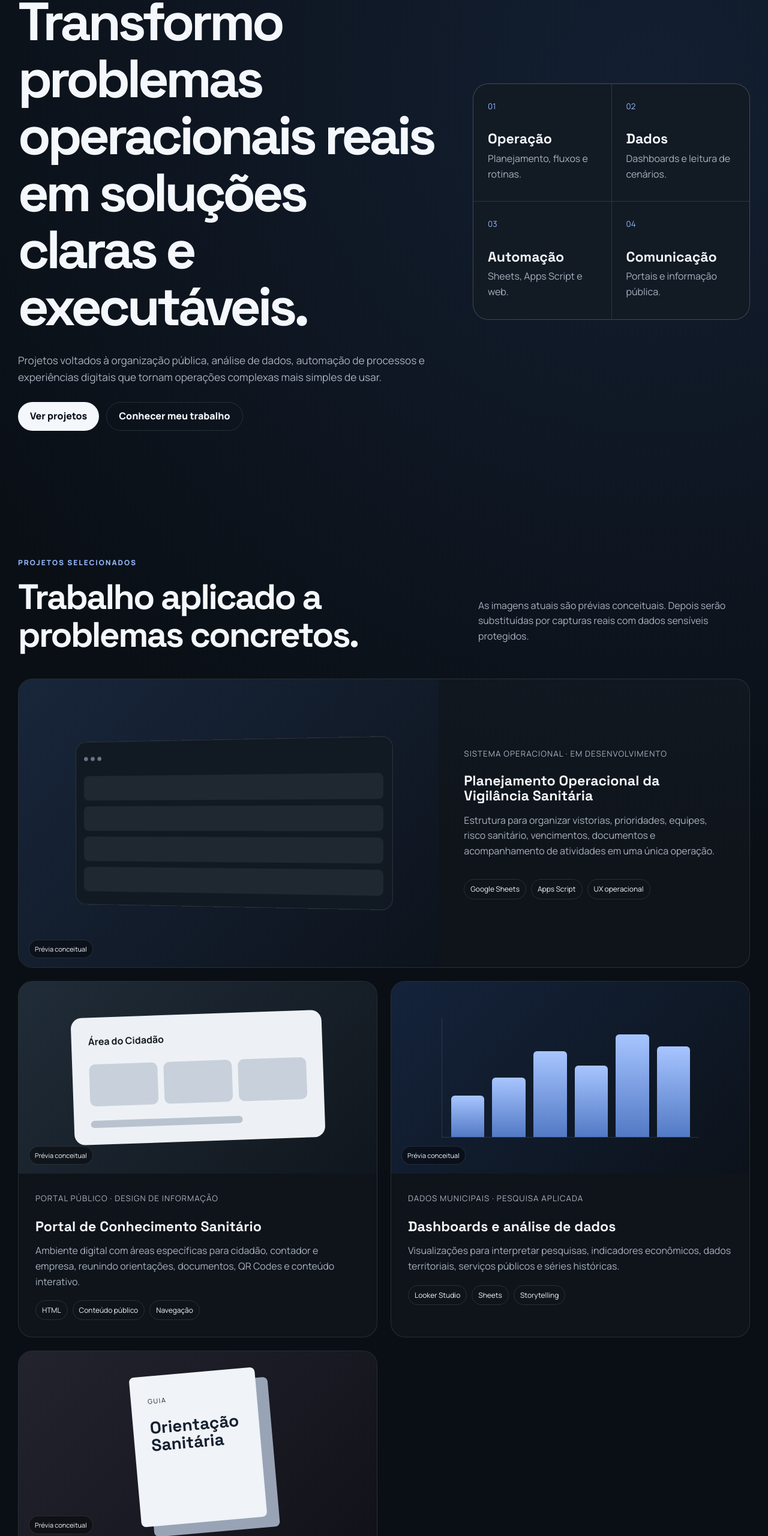
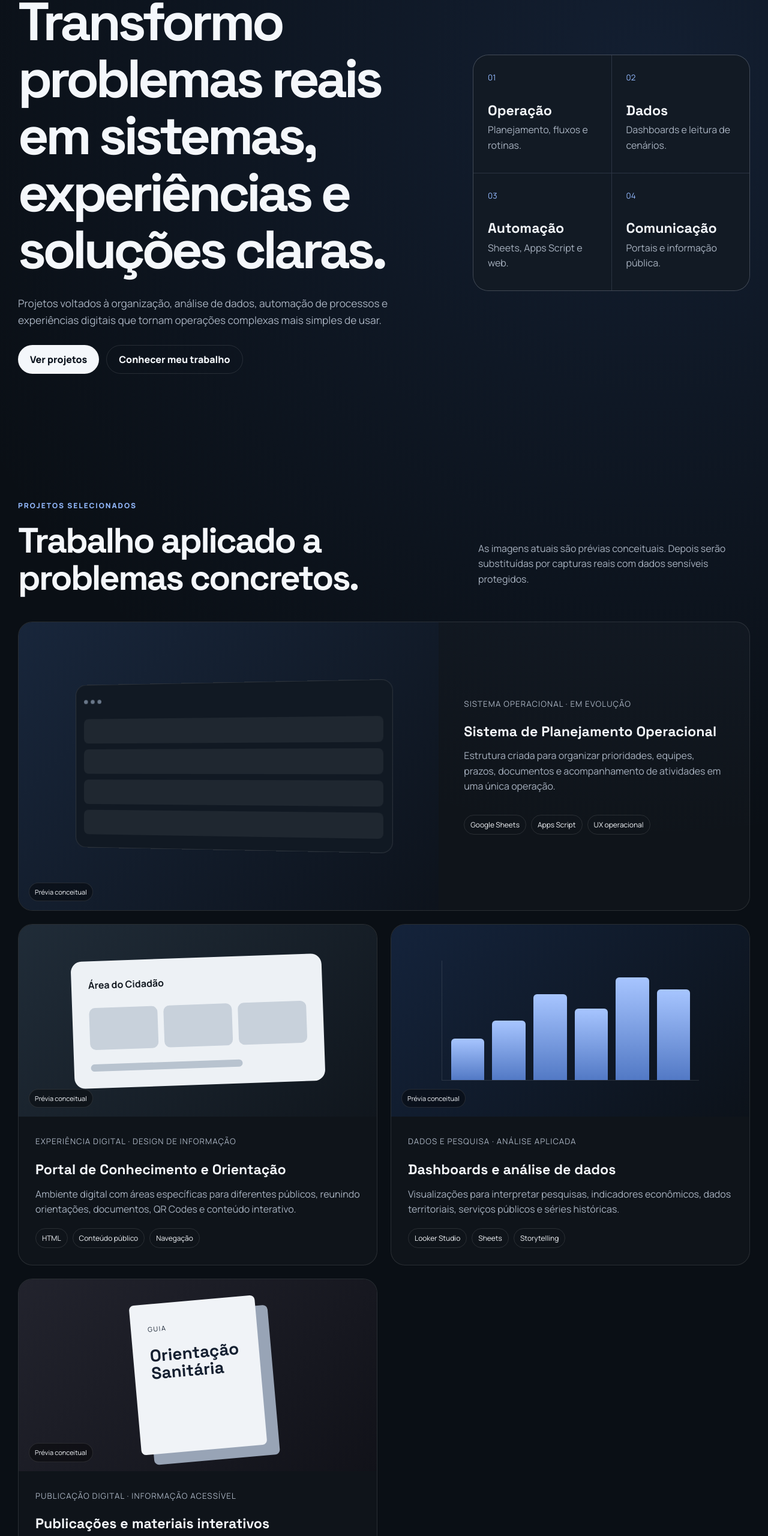
Before and after one commit to Jvk-Station/jvkportfolio, a plain HTML site: page index.html in a window 1280 px wide. Shown: the part 240-2800 px from the top of the page at 60% size. Drawn offline with Linux system fonts and the light colour scheme.

Commit message:
Add files via upload

```diff
--- a/index.html
+++ b/index.html
@@ -21,8 +21,8 @@
 <section class="hero" id="inicio">
   <div>
     <p class="kicker">Sistemas · Dados · Automação</p>
-    <h1>Transformo problemas operacionais reais em soluções claras e executáveis.</h1>
-    <p class="lead">Projetos voltados à organização pública, análise de dados, automação de processos e experiências digitais que tornam operações complexas mais simples de usar.</p>
+    <h1>Transformo problemas reais em sistemas, experiências e soluções claras.</h1>
+    <p class="lead">Projetos voltados à organização, análise de dados, automação de processos e experiências digitais que tornam operações complexas mais simples de usar.</p>
     <div class="actions"><a class="primary" href="#projetos">Ver projetos</a><a class="secondary" href="#sobre">Conhecer meu trabalho</a></div>
   </div>
   <aside class="summary">
@@ -38,28 +38,28 @@
   <div class="grid">
     <article class="project featured">
       <div class="visual planning"><div class="window"><i></i><i></i><i></i><div class="screen"><span></span><span></span><span></span><span></span></div></div><em>Prévia conceitual</em></div>
-      <div class="content"><small>Sistema operacional · Em desenvolvimento</small><h3>Planejamento Operacional da Vigilância Sanitária</h3><p>Estrutura para organizar vistorias, prioridades, equipes, risco sanitário, vencimentos, documentos e acompanhamento de atividades em uma única operação.</p><div class="tags"><span>Google Sheets</span><span>Apps Script</span><span>UX operacional</span></div></div>
+      <div class="content"><small>Sistema operacional · Em evolução</small><h3>Sistema de Planejamento Operacional</h3><p>Estrutura criada para organizar prioridades, equipes, prazos, documentos e acompanhamento de atividades em uma única operação.</p><div class="tags"><span>Google Sheets</span><span>Apps Script</span><span>UX operacional</span></div></div>
     </article>
 
     <article class="project">
       <div class="visual portal"><div class="mini-site"><b>Área do Cidadão</b><div><i></i><i></i><i></i></div><span></span></div><em>Prévia conceitual</em></div>
-      <div class="content"><small>Portal público · Design de informação</small><h3>Portal de Conhecimento Sanitário</h3><p>Ambiente digital com áreas específicas para cidadão, contador e empresa, reunindo orientações, documentos, QR Codes e conteúdo interativo.</p><div class="tags"><span>HTML</span><span>Conteúdo público</span><span>Navegação</span></div></div>
+      <div class="content"><small>Experiência digital · Design de informação</small><h3>Portal de Conhecimento e Orientação</h3><p>Ambiente digital com áreas específicas para diferentes públicos, reunindo orientações, documentos, QR Codes e conteúdo interativo.</p><div class="tags"><span>HTML</span><span>Conteúdo público</span><span>Navegação</span></div></div>
     </article>
 
     <article class="project">
       <div class="visual data"><div class="bars"><i></i><i></i><i></i><i></i><i></i><i></i></div><em>Prévia conceitual</em></div>
-      <div class="content"><small>Dados municipais · Pesquisa aplicada</small><h3>Dashboards e análise de dados</h3><p>Visualizações para interpretar pesquisas, indicadores econômicos, dados territoriais, serviços públicos e séries históricas.</p><div class="tags"><span>Looker Studio</span><span>Sheets</span><span>Storytelling</span></div></div>
+      <div class="content"><small>Dados e pesquisa · Análise aplicada</small><h3>Dashboards e análise de dados</h3><p>Visualizações para interpretar pesquisas, indicadores econômicos, dados territoriais, serviços públicos e séries históricas.</p><div class="tags"><span>Looker Studio</span><span>Sheets</span><span>Storytelling</span></div></div>
     </article>
 
     <article class="project">
       <div class="visual editorial"><div class="book"><span>GUIA</span><b>Orientação Sanitária</b></div><em>Prévia conceitual</em></div>
-      <div class="content"><small>Publicação digital · Educação sanitária</small><h3>Revistas e materiais interativos</h3><p>Série de materiais digitais e físicos com linguagem acessível, QR Codes e experiências de leitura voltadas à orientação da população.</p><div class="tags"><span>Heyzine</span><span>Design editorial</span><span>QR Codes</span></div></div>
+      <div class="content"><small>Publicação digital · Informação acessível</small><h3>Publicações e materiais interativos</h3><p>Série de materiais digitais e físicos com linguagem acessível, QR Codes e experiências de leitura voltadas à informação e à orientação.</p><div class="tags"><span>Heyzine</span><span>Design editorial</span><span>QR Codes</span></div></div>
     </article>
   </div>
 </section>
 
 <section id="metodo">
-  <p class="kicker">Como eu trabalho</p><h2>Da necessidade ao sistema.</h2>
+  <p class="kicker">Como eu trabalho</p><h2>Da ideia à solução.</h2>
   <div class="steps">
     <article><b>01</b><div><h3>Diagnóstico</h3><p>Entendo o problema real, os usuários e as limitações.</p></div></article>
     <article><b>02</b><div><h3>Estruturação</h3><p>Organizo regras, dados, responsabilidades e decisões.</p></div></article>
@@ -69,13 +69,13 @@
 </section>
 
 <section id="sobre" class="about">
-  <div><p class="kicker">Sobre</p><h2>João Vitor</h2></div>
-  <div><p>Trabalho na interseção entre administração pública, tecnologia e informação. Meu foco não é criar tecnologia pela tecnologia, mas construir ferramentas que ajudem pessoas a decidir, organizar e executar melhor.</p><p>Atualmente desenvolvo projetos ligados à Vigilância Sanitária, análise de dados, automação de processos, comunicação pública e experiências digitais.</p></div>
+  <div><p class="kicker">Sobre</p><h2>JVK</h2></div>
+  <div><p>“JVK é a assinatura dos projetos que transformam ideias dispersas em estruturas claras, úteis e visualmente fortes.”</p><p>O trabalho reúne sistemas, dados, automação, comunicação e experiências digitais, sempre com foco em utilidade real, clareza e evolução contínua.</p></div>
 </section>
 
 <section id="contato" class="contact"><div><p class="kicker">Contato</p><h2>Projetos, colaboração e novas ideias.</h2></div><a class="primary" href="mailto:contato@jvkportfolio.com.br">Entrar em contato</a></section>
 </main>
 
-<footer><span>© <span id="year"></span> JVK Portfolio</span><span>Maravilha — Santa Catarina, Brasil</span></footer>
+<footer><span>© <span id="year"></span> JVK Portfolio</span><span>Sistemas · Dados · Automação</span></footer>
 <script src="script.js"></script>
 </body></html>
```
Also changed, not shown: 1 other file.
